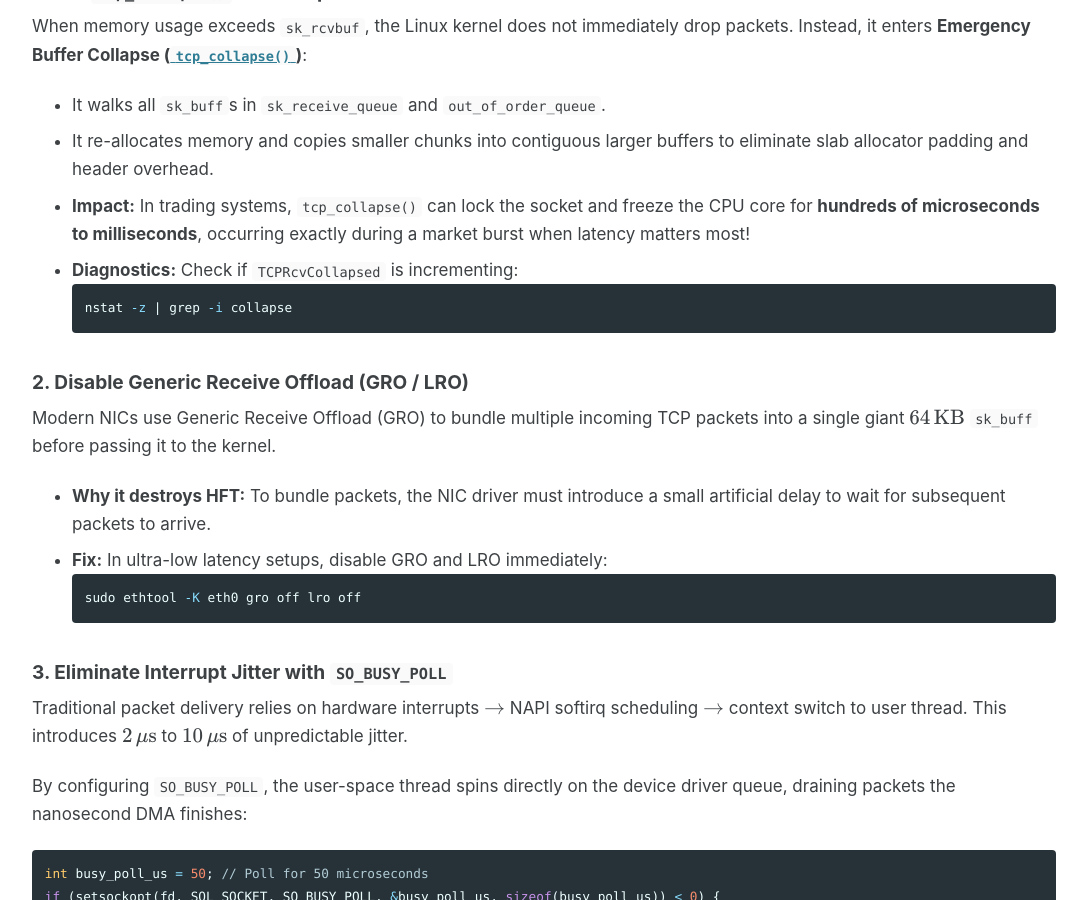
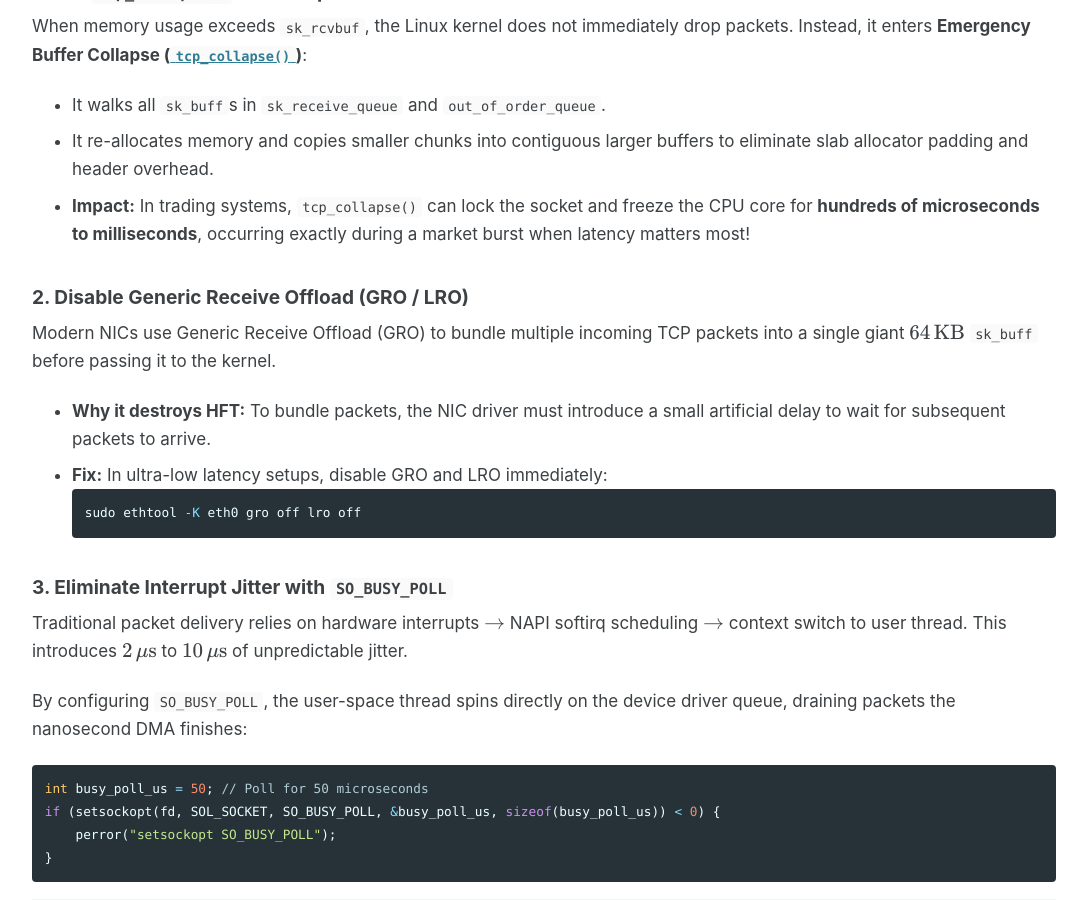
Before and after one commit to marsset/marsset.github.io, a Jekyll site: the page built from _posts/2026-11-08-tcp-receive-queue.markdown, in a window 1280 px wide and 900 px high, scrolled down 4563 px. Shown: the whole window, without its empty margins (96-1183 px from the left). Built offline with Jekyll 4.4.1, drawn with Linux system fonts in a browser that asks for light colours; cached includes are drawn as plain includes; formulas are drawn with MathJax 3.

Commit message:
docs: remove diagnostic snippet from receive queue summary

````diff
--- a/_posts/2026-11-08-tcp-receive-queue.markdown
+++ b/_posts/2026-11-08-tcp-receive-queue.markdown
@@ -194,10 +194,6 @@ When memory usage exceeds `sk_rcvbuf`, the Linux kernel does not immediately dro
 * It walks all `sk_buff`s in `sk_receive_queue` and `out_of_order_queue`.
 * It re-allocates memory and copies smaller chunks into contiguous larger buffers to eliminate slab allocator padding and header overhead.
 * **Impact:** In trading systems, `tcp_collapse()` can lock the socket and freeze the CPU core for **hundreds of microseconds to milliseconds**, occurring exactly during a market burst when latency matters most!
-* **Diagnostics:** Check if `TCPRcvCollapsed` is incrementing:
-  ```bash
-  nstat -z | grep -i collapse
-  ```
 
 ### 2. Disable Generic Receive Offload (GRO / LRO)
 Modern NICs use Generic Receive Offload (GRO) to bundle multiple incoming TCP packets into a single giant $64\,\text{KB}$ `sk_buff` before passing it to the kernel.
````
